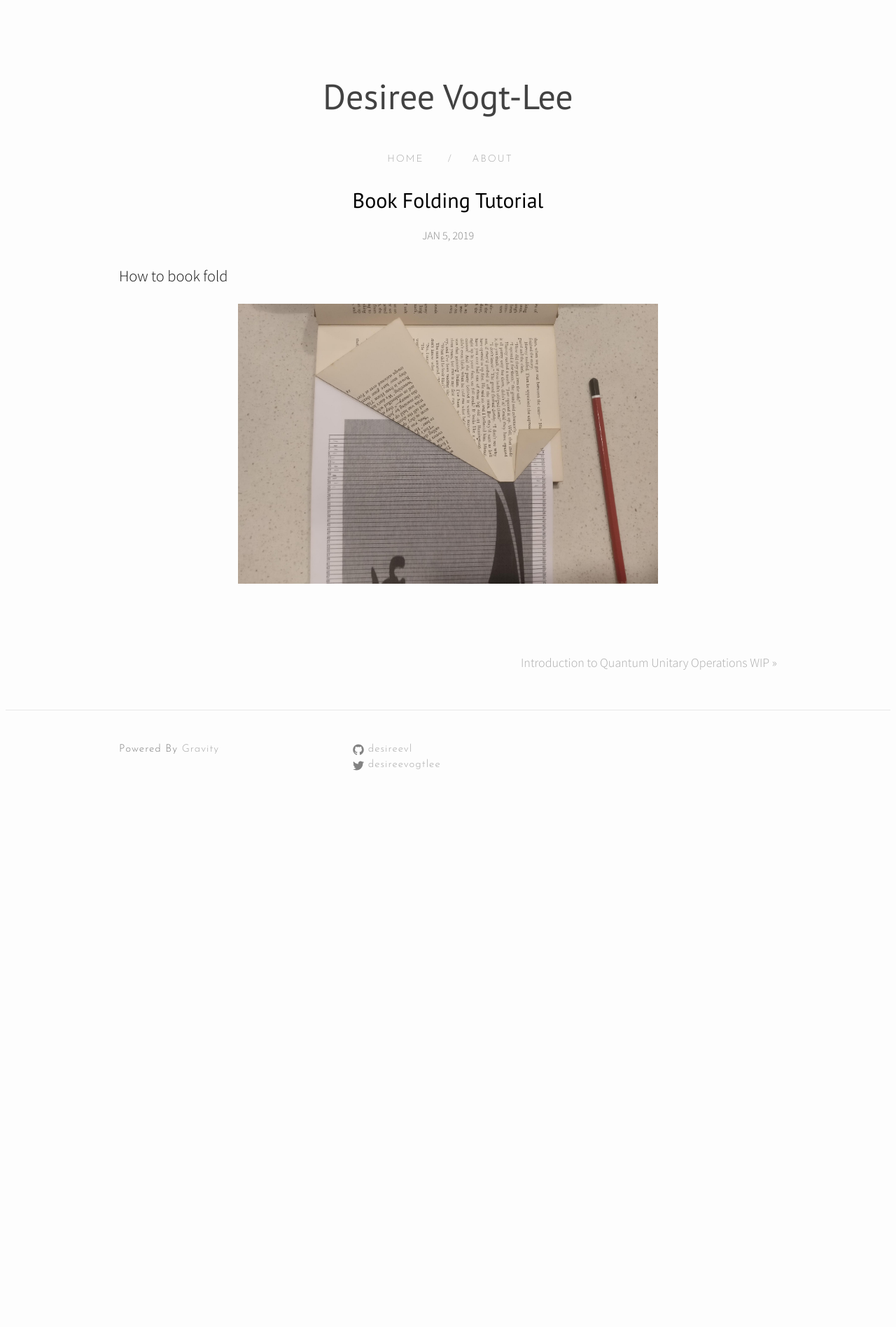
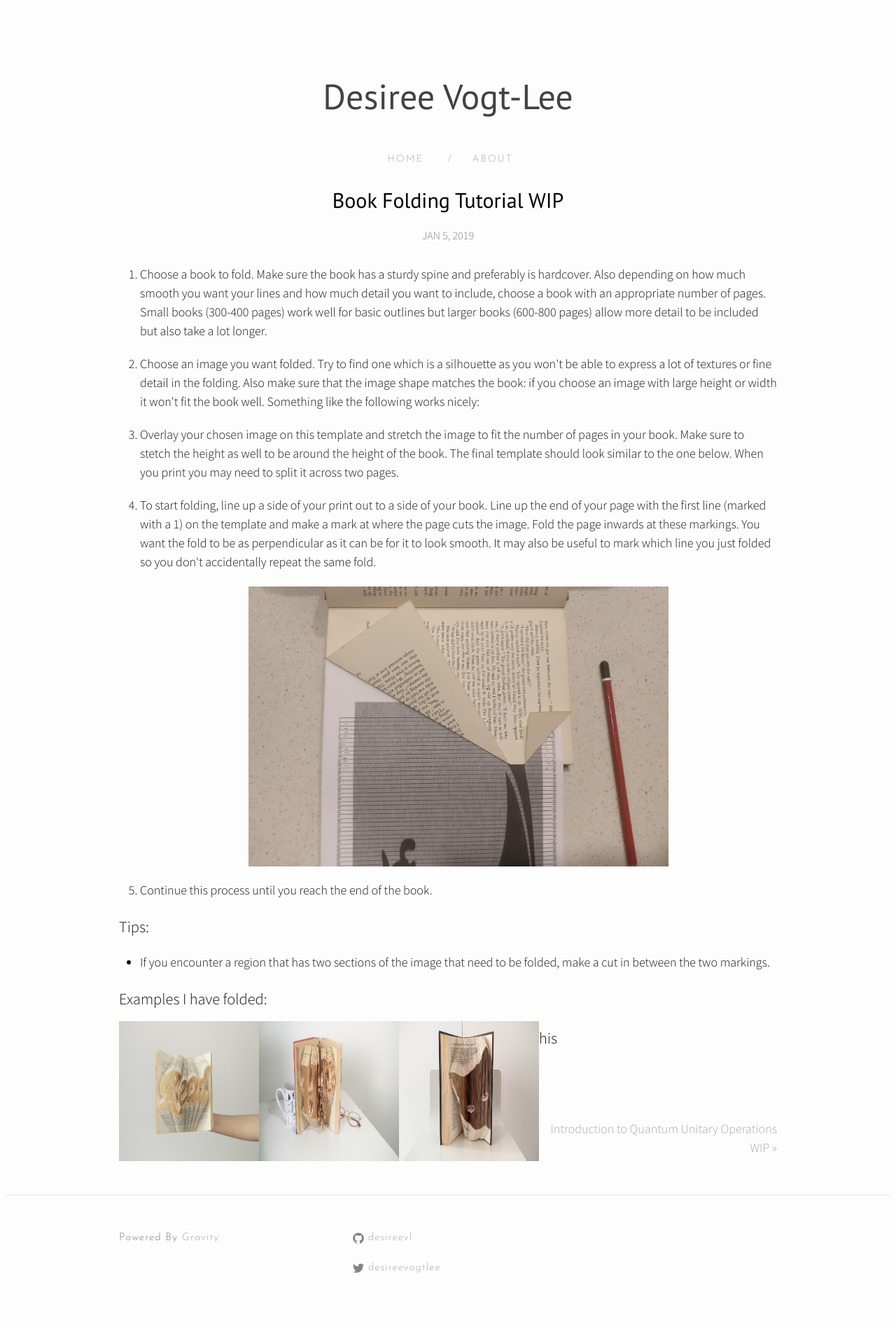
Before and after one commit to desireevl/desireevl.github.io, a Jekyll site: the page built from _posts/2019-06-01-book-folding.markdown, in a window 1280 px wide. Shown: the whole page at 70% size. Built offline with Jekyll 4.4.1, drawn with Linux system fonts in a browser that asks for light colours; nearby versions of some CDN libraries; before the commit the page ends 1173 px from its top, so only the background shows below that.

Commit message:
book folding post

```diff
--- a/_posts/2019-01-06-quantum-intro.markdown
+++ b/_posts/2019-01-06-quantum-intro.markdown
@@ -33,7 +33,7 @@ When the X transform is applied to the standard basis, the results are simply th
 <a><img src="/images/intro_unitary/X1.png" title="X1 Matrix" width="276.3" height="57.3" /></a>
 </p>
 
-This gate performs a rotation about the x axis by &#960; which is seen on the following Bloch sphere when applied to 0 basis state.
+This gate performs a rotation about the x axis by &#960; radians, which is seen on the following Bloch sphere when applied to 0 basis state.
 
 <p align="center">
 <a><img src="/images/intro_unitary/X.gif" title="X Bloch Sphere" width="400" height="400" /></a>
--- a/_posts/2019-06-01-book-folding.markdown
+++ b/_posts/2019-06-01-book-folding.markdown
@@ -1,12 +1,51 @@
 ---
 layout: post
-title:  "Book Folding Tutorial"
+title:  "Book Folding Tutorial WIP"
 date:   2019-01-05
 categories: archive
 ---
 
-How to book fold
+<style>
+li{
+  margin: 20px 0;
+}
+.imgContainer{
+    float:left;
+}
+</style>
+
+ <ol>
+  <li>Choose a book to fold. Make sure the book has a sturdy spine and preferably is hardcover. Also depending on how much smooth you want your lines and how much detail you want to include, choose a book with an appropriate number of pages. Small books (300-400 pages) work well for basic outlines but larger books (600-800 pages) allow more detail to be included but also take a lot longer.</li>
+
+  <li>Choose an image you want folded. Try to find one which is a silhouette as you won't be able to express a lot of textures or fine detail in the folding. Also make sure that the image shape matches the book: if you choose an image with large height or width it won't fit the book well. Something like the following works nicely:</li>
+
+  <li>Overlay your chosen image on this template and stretch the image to fit the number of pages in your book. Make sure to stetch the height as well to be around the height of the book. The final template should look similar to the one below. When you print you may need to split it across two pages.  </li>
+
+  <li>To start folding, line up a side of your print out to a side of your book. Line up the end of your page with the first line (marked with a 1) on the template and make a mark at where the page cuts the image. Fold the page inwards at these markings. You want the fold to be as perpendicular as it can be for it to look smooth. It may also be useful to mark which line you just folded so you don't accidentally repeat the same fold.</li>
 
 <p align="center">
 <a href=""><img src="/images/book_folding/book_1.jpg" title="Example Image Link" width="600" height="400" /></a>
 </p>
+
+<li>Continue this process until you reach the end of the book.</li>
+</ol>
+
+Tips:
+- If you encounter a region that has two sections of the image that need to be folded, make a cut in between the two markings.
+
+Examples I have folded:
+
+
+<div class="image123">
+    <div class="imgContainer">
+        <img src="/images/book_folding/read_book.jpg" height="200" width="200"/>
+    </div>
+    <div class="imgContainer">
+        <img src="/images/book_folding/hp_book.jpg" height="200" width="200"/>
+    </div>
+    <div class="imgContainer">
+         <img src="/images/book_folding/cat_book.jpg" height="200" width="200"/>
+    </div>
+</div>
+
+his
```
Also changed, not shown: images/book_folding/hp_book.jpg.
